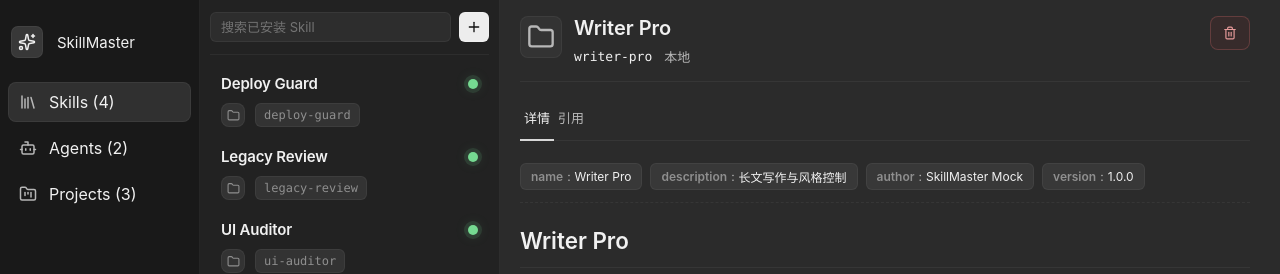
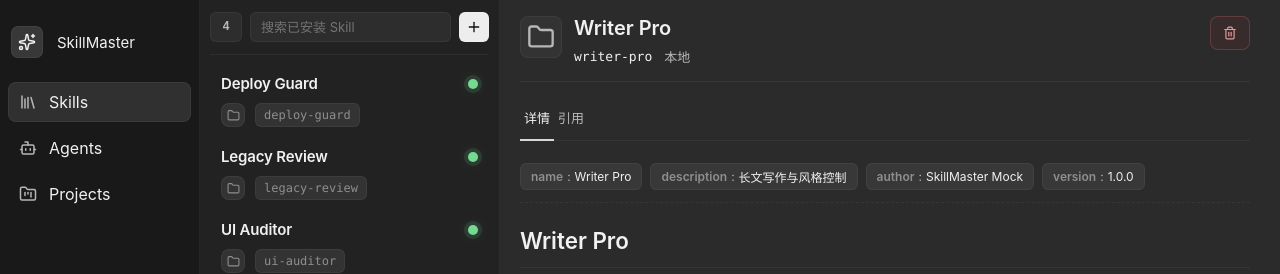
Before and after one commit to zacktian89/ai-skill-master, a Vue app: page / in a window 1280 px wide. Shown: the top 274 px of the page. Built offline with nearby package versions, Linux system fonts and the light colour scheme.

Commit message:
feat: implement main UI components including Agents, Projects, Sidebar, and Skills views with corresponding unit tests

```diff
--- a/src/components/AgentsView.vue
+++ b/src/components/AgentsView.vue
@@ -239,6 +239,9 @@ async function toggleSkillRule(skillId: string) {
 
 // Scanning functions
 const scannedCategories = ref<ScannedCategory[]>([]);
+const scannedSkillsCount = computed(() => {
+  return scannedCategories.value.reduce((acc, cat) => acc + cat.skills.length, 0);
+});
 const scanning = ref(false);
 const conflictState = ref<{ skillId: string; libraryName: string; projectName: string; skillPath: string } | null>(null);
 
@@ -349,7 +352,8 @@ watch(
   <div class="split-content">
     <section class="list-panel">
       <div class="list-panel-head">
-        <div class="list-search-row">
+        <div class="list-search-row" style="display: grid; grid-template-columns: auto minmax(0, 1fr) 30px; gap: 8px; align-items: center;">
+          <span class="search-row-count" style="display: inline-flex; align-items: center; justify-content: center; width: 32px; height: 30px; font-family: ui-monospace, monospace; font-size: 12px; font-weight: 600; color: var(--text-secondary); background: var(--bg-input); border: 1px solid var(--border-default); border-radius: 6px; flex-shrink: 0;">{{ snapshot.state.agents?.length ?? 0 }}</span>
           <input v-model="agentQuery" class="search-input" placeholder="搜索 Agent 名称或路径" />
           <button class="icon-button" type="button" :disabled="busy" aria-label="添加 Agent" @click="openAddAgentDialog">
             <FolderPlus :size="18" />
@@ -397,6 +401,7 @@ watch(
 
         <section class="detail-section">
           <div class="project-skill-toolbar" style="display: flex; align-items: center; justify-content: space-between; gap: 12px; margin-bottom: 14px;">
+            <span class="search-row-count" style="display: inline-flex; align-items: center; justify-content: center; width: 32px; height: 30px; font-family: ui-monospace, monospace; font-size: 12px; font-weight: 600; color: var(--text-secondary); background: var(--bg-input); border: 1px solid var(--border-default); border-radius: 6px; flex-shrink: 0;">{{ scannedSkillsCount }}</span>
             <input v-model="skillQuery" class="search-input" placeholder="搜索技能" style="flex: 1;" />
             <button class="ghost-icon-button" type="button" :disabled="busy || scanning" aria-label="重新扫描" title="重新扫描" @click="refreshScan">
               <RefreshCw :size="14" :class="{ 'spin-animation': scanning }" />
--- a/src/components/ProjectsView.vue
+++ b/src/components/ProjectsView.vue
@@ -273,6 +273,9 @@ async function toggleSkillRule(skillId: string) {
 }
 
 const scannedCategories = ref<ScannedCategory[]>([]);
+const scannedSkillsCount = computed(() => {
+  return scannedCategories.value.reduce((acc, cat) => acc + cat.skills.length, 0);
+});
 const scanning = ref(false);
 const conflictState = ref<{ skillId: string; libraryName: string; projectName: string; skillPath: string } | null>(null);
 
@@ -372,7 +375,8 @@ async function handleImportSkill(skillPath: string, strategy?: "overwrite" | "ke
   <div class="split-content">
     <section class="list-panel">
       <div class="list-panel-head">
-        <div class="list-search-row">
+        <div class="list-search-row" style="display: grid; grid-template-columns: auto minmax(0, 1fr) 30px; gap: 8px; align-items: center;">
+          <span class="search-row-count" style="display: inline-flex; align-items: center; justify-content: center; width: 32px; height: 30px; font-family: ui-monospace, monospace; font-size: 12px; font-weight: 600; color: var(--text-secondary); background: var(--bg-input); border: 1px solid var(--border-default); border-radius: 6px; flex-shrink: 0;">{{ snapshot.state.projects.length }}</span>
           <input v-model="projectQuery" class="search-input" placeholder="搜索项目名称或路径" />
           <button class="icon-button" type="button" :disabled="busy" aria-label="添加项目" @click="addProject">
             <FolderPlus :size="18" />
@@ -412,6 +416,7 @@ async function handleImportSkill(skillPath: string, strategy?: "overwrite" | "ke
 
         <section class="detail-section">
           <div class="project-skill-toolbar" style="display: flex; align-items: center; justify-content: space-between; gap: 12px; margin-bottom: 14px;">
+            <span class="search-row-count" style="display: inline-flex; align-items: center; justify-content: center; width: 32px; height: 30px; font-family: ui-monospace, monospace; font-size: 12px; font-weight: 600; color: var(--text-secondary); background: var(--bg-input); border: 1px solid var(--border-default); border-radius: 6px; flex-shrink: 0;">{{ scannedSkillsCount }}</span>
             <input v-model="skillQuery" class="search-input" placeholder="搜索技能" style="flex: 1;" />
             <button class="ghost-icon-button" type="button" :disabled="busy || scanning" aria-label="重新扫描" title="重新扫描" @click="refreshScan">
               <RefreshCw :size="14" :class="{ 'spin-animation': scanning }" />
--- a/src/components/Sidebar.vue
+++ b/src/components/Sidebar.vue
@@ -123,13 +123,13 @@ const startResize = (e: MouseEvent) => {
         :key="item.id"
         class="rail-nav-button"
         :class="{ active: activeSection === item.id }"
-        :title="collapsed ? `${item.title} (${item.count})` : undefined"
-        :aria-label="collapsed ? `${item.title} (${item.count})` : undefined"
+        :title="collapsed ? item.title : undefined"
+        :aria-label="collapsed ? item.title : undefined"
         @click="emit('update:activeSection', item.id)"
       >
         <component :is="item.icon" :size="18" />
         <span class="rail-nav-copy">
-          <strong>{{ item.title }} ({{ item.count }})</strong>
+          <strong>{{ item.title }}</strong>
         </span>
       </button>
     </nav>
--- a/src/components/SkillsView.vue
+++ b/src/components/SkillsView.vue
@@ -602,7 +602,8 @@ const renderedMarkdown = computed(() => {
   <div class="split-content">
     <section class="list-panel">
       <div class="list-panel-head">
-        <div class="list-search-row">
+        <div class="list-search-row" style="display: grid; grid-template-columns: auto minmax(0, 1fr) 30px; gap: 8px; align-items: center;">
+          <span class="search-row-count" style="display: inline-flex; align-items: center; justify-content: center; width: 32px; height: 30px; font-family: ui-monospace, monospace; font-size: 12px; font-weight: 600; color: var(--text-secondary); background: var(--bg-input); border: 1px solid var(--border-default); border-radius: 6px; flex-shrink: 0;">{{ snapshot.state.skills.length }}</span>
           <input v-model="query" class="search-input" placeholder="搜索已安装 Skill" />
           <button class="icon-button" type="button" :disabled="busy" aria-label="新增 Skill" @click="openImportDialog">
             <Plus :size="18" />
--- a/src/styles.css
+++ b/src/styles.css
@@ -771,8 +771,6 @@ summary:focus-visible {
   line-height: 1.45;
 }
 
-}
-
 .issue-strip strong {
   font-size: 13px;
 }
@@ -1139,7 +1137,7 @@ summary:focus-visible {
 
 .list-search-row {
   display: grid;
-  grid-template-columns: minmax(0, 1fr) 30px;
+  grid-template-columns: auto minmax(0, 1fr) 30px;
   gap: 8px;
   align-items: center;
 }
@@ -1148,6 +1146,22 @@ summary:focus-visible {
   width: 30px;
   height: 30px;
   border-radius: 6px;
+}
+
+.search-row-count {
+  display: inline-flex;
+  align-items: center;
+  justify-content: center;
+  width: 32px;
+  height: 30px;
+  font-family: ui-monospace, "SFMono-Regular", "SF Mono", monospace;
+  font-size: 12px;
+  font-weight: 600;
+  color: var(--text-secondary);
+  background: var(--bg-input);
+  border: 1px solid var(--border-default);
+  border-radius: 6px;
+  flex-shrink: 0;
 }
 
 .select-input {
```
Also changed, not shown: 1 other file (tests, documents, lock files or other folders).
